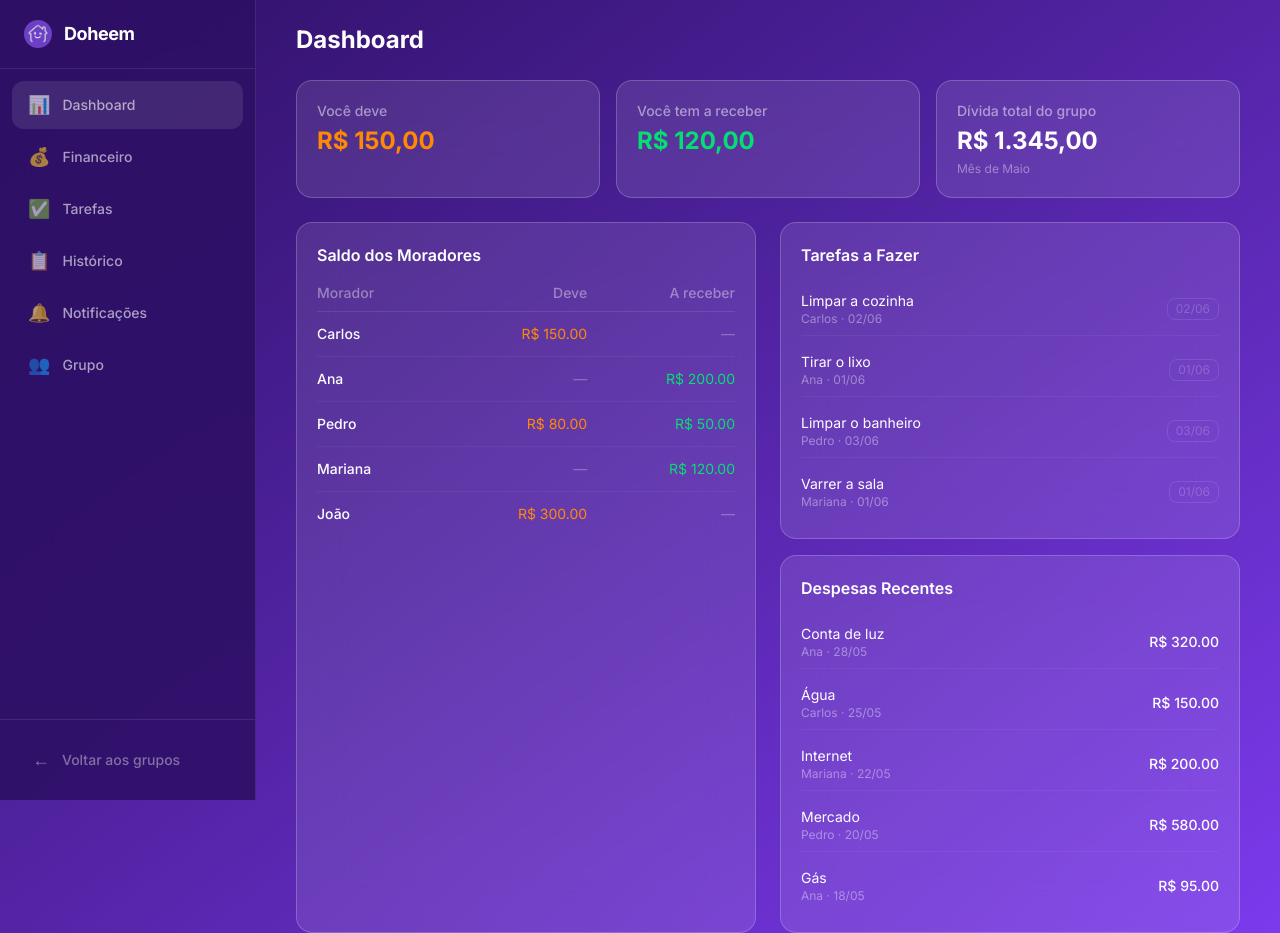
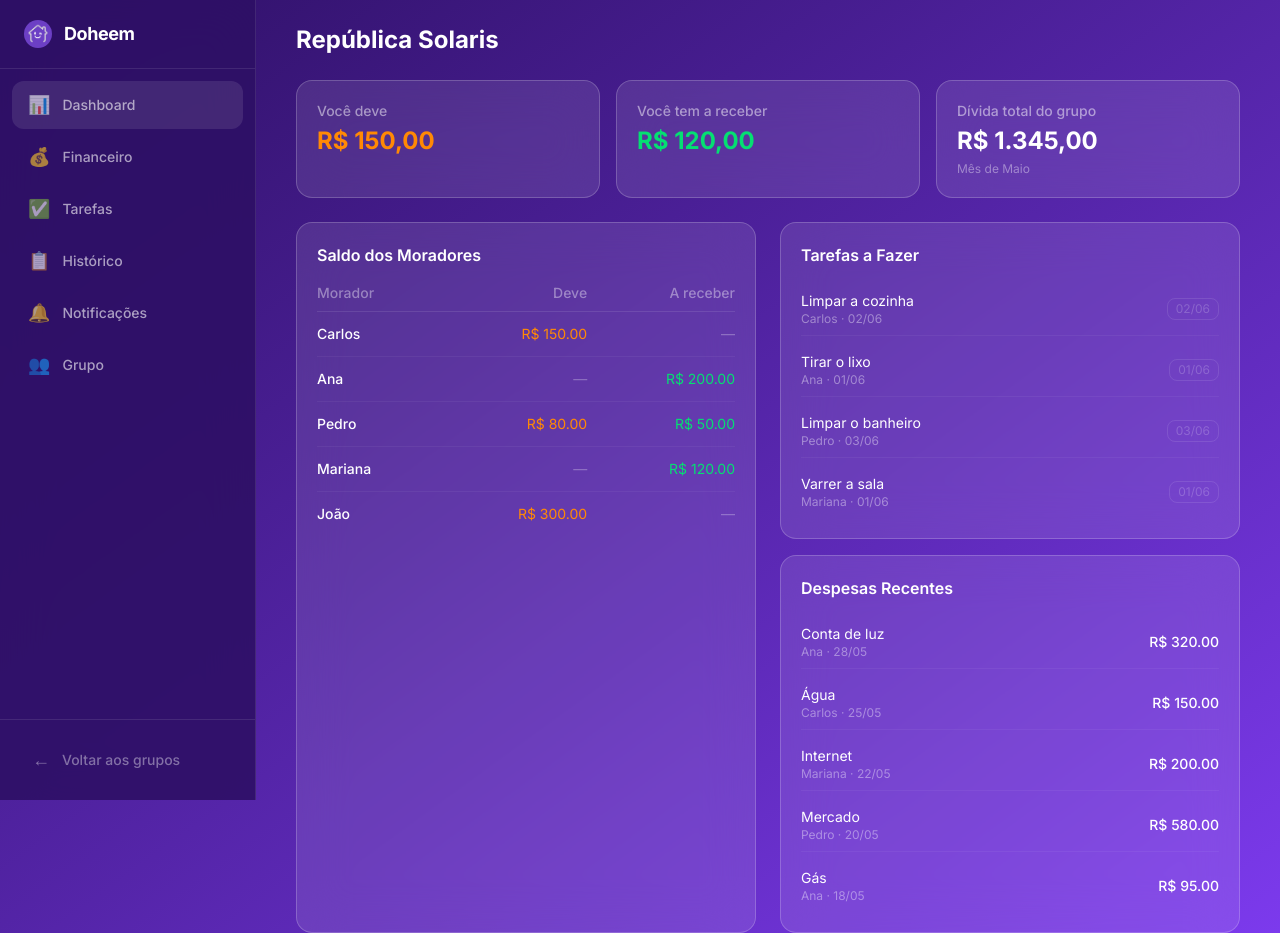
Before and after one commit to Luis-Mackiewicz/doheem-frontend, an Angular app: page /groups/1/dashboard in a window 1280 px wide. Built offline with nearby package versions, Linux system fonts and the light colour scheme.

Commit message:
feat: dashboard mostra nome do grupo em vez de 'Dashboard'

```diff
--- a/src/app/pages/dashboard/dashboard.ts
+++ b/src/app/pages/dashboard/dashboard.ts
@@ -1,4 +1,5 @@
 import { Component } from '@angular/core';
+import { ActivatedRoute } from '@angular/router';
 
 interface ResidentBalance {
   name: string;
@@ -18,6 +19,19 @@ interface TaskItem {
   assignedTo: string;
   dueDate: string;
 }
+
+const MOCK_GROUPS: { id: number; name: string }[] = [
+  { id: 1, name: 'República Solaris' },
+  { id: 2, name: 'Casa do Estudante' },
+  { id: 3, name: 'Alojamento Universitário' },
+  { id: 4, name: 'República Bela Vista' },
+  { id: 5, name: 'Pensionato Central' },
+  { id: 6, name: 'Kitnet Compartilhada' },
+  { id: 7, name: 'Casa da Praia' },
+  { id: 8, name: 'Republica 8' },
+  { id: 9, name: 'Republica 9' },
+  { id: 10, name: 'Republica 10' },
+];
 
 const MOCK_RESIDENTS: ResidentBalance[] = [
   { name: 'Carlos', owes: 150, toReceive: 0 },
@@ -46,7 +60,7 @@ const MOCK_TASKS: TaskItem[] = [
   selector: 'app-dashboard',
   template: `
     <div class="flex flex-col gap-6">
-      <h1 class="text-2xl font-bold text-white">Dashboard</h1>
+      <h1 class="text-2xl font-bold text-white">{{ groupName }}</h1>
 
       <div class="grid grid-cols-1 md:grid-cols-3 gap-4">
         <div class="rounded-2xl bg-white/10 backdrop-blur-xl border border-white/20 p-5">
@@ -137,6 +151,13 @@ const MOCK_TASKS: TaskItem[] = [
   `,
 })
 export class DashboardPage {
+  protected groupName: string;
+
+  constructor(route: ActivatedRoute) {
+    const id = Number(route.parent?.snapshot.paramMap.get('id'));
+    this.groupName = MOCK_GROUPS.find(g => g.id === id)?.name ?? 'Dashboard';
+  }
+
   protected residents = MOCK_RESIDENTS;
   protected expenses = MOCK_EXPENSES;
   protected tasks = MOCK_TASKS;
```
